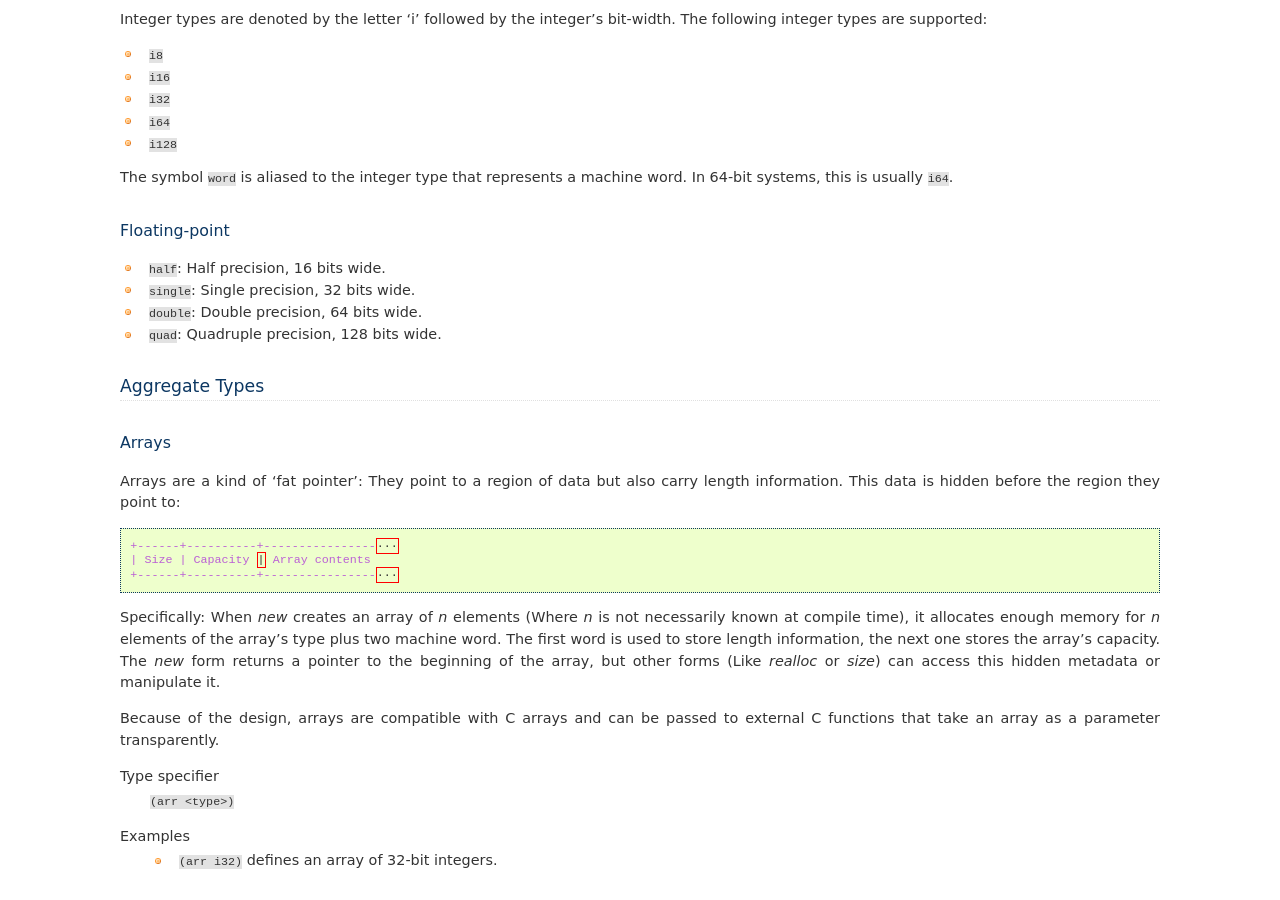
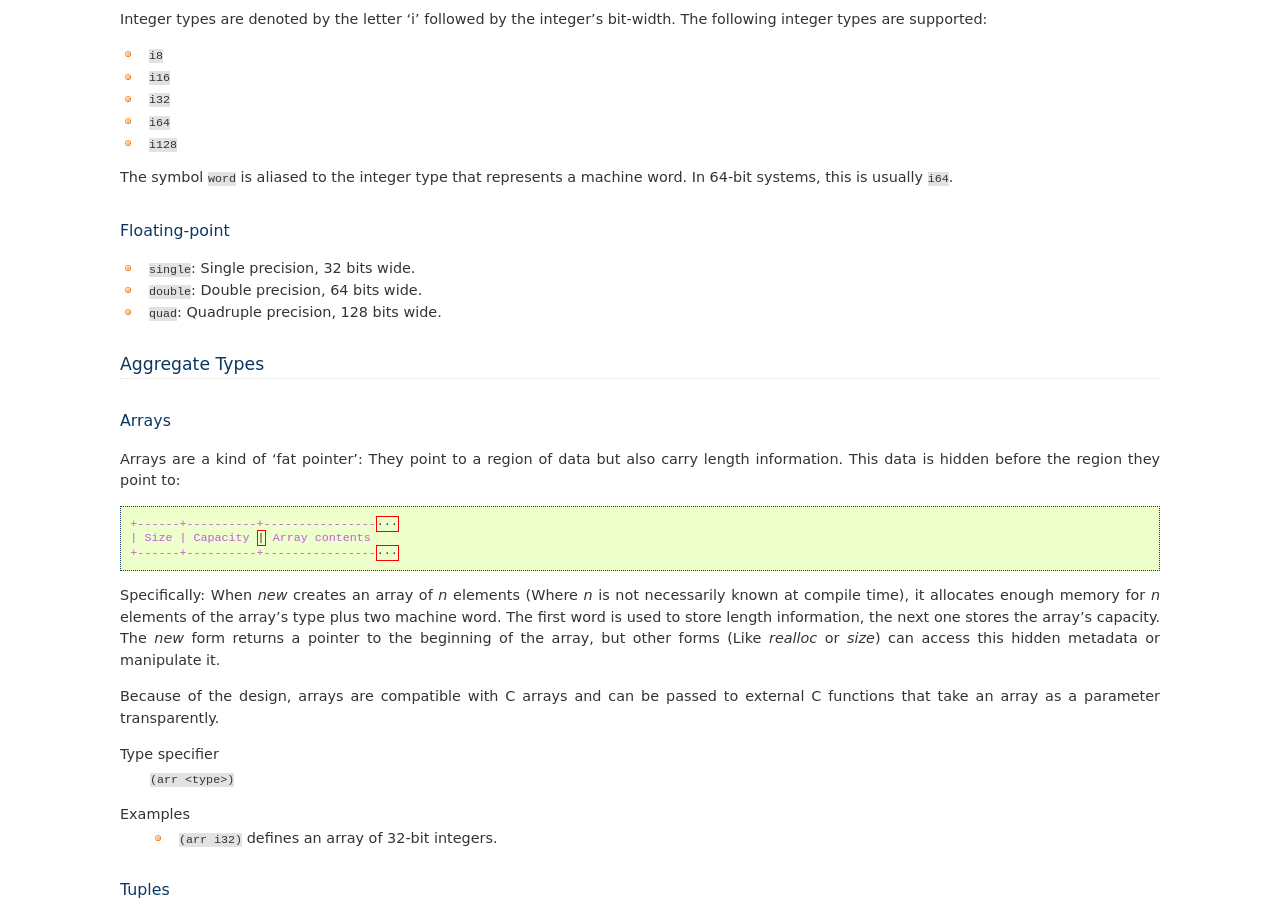
Before and after one commit to eudoxia0/corvus, a Sphinx documentation site: the page built from docs/types.rst, in a window 1280 px wide and 900 px high, scrolled down 501 px. Built offline with Sphinx 7.4.7, drawn with Linux system fonts in a browser that asks for light colours; formulas are drawn with MathJax 3.

Commit message:
Remove half-precision float type

```diff
--- a/docs/types.rst
+++ b/docs/types.rst
@@ -37,7 +37,6 @@ word. In 64-bit systems, this is usually :code:`i64`.
 Floating-point
 --------------
 
-* :code:`half`: Half precision, 16 bits wide.
 * :code:`single`: Single precision, 32 bits wide.
 * :code:`double`: Double precision, 64 bits wide.
 * :code:`quad`: Quadruple precision, 128 bits wide.
```
